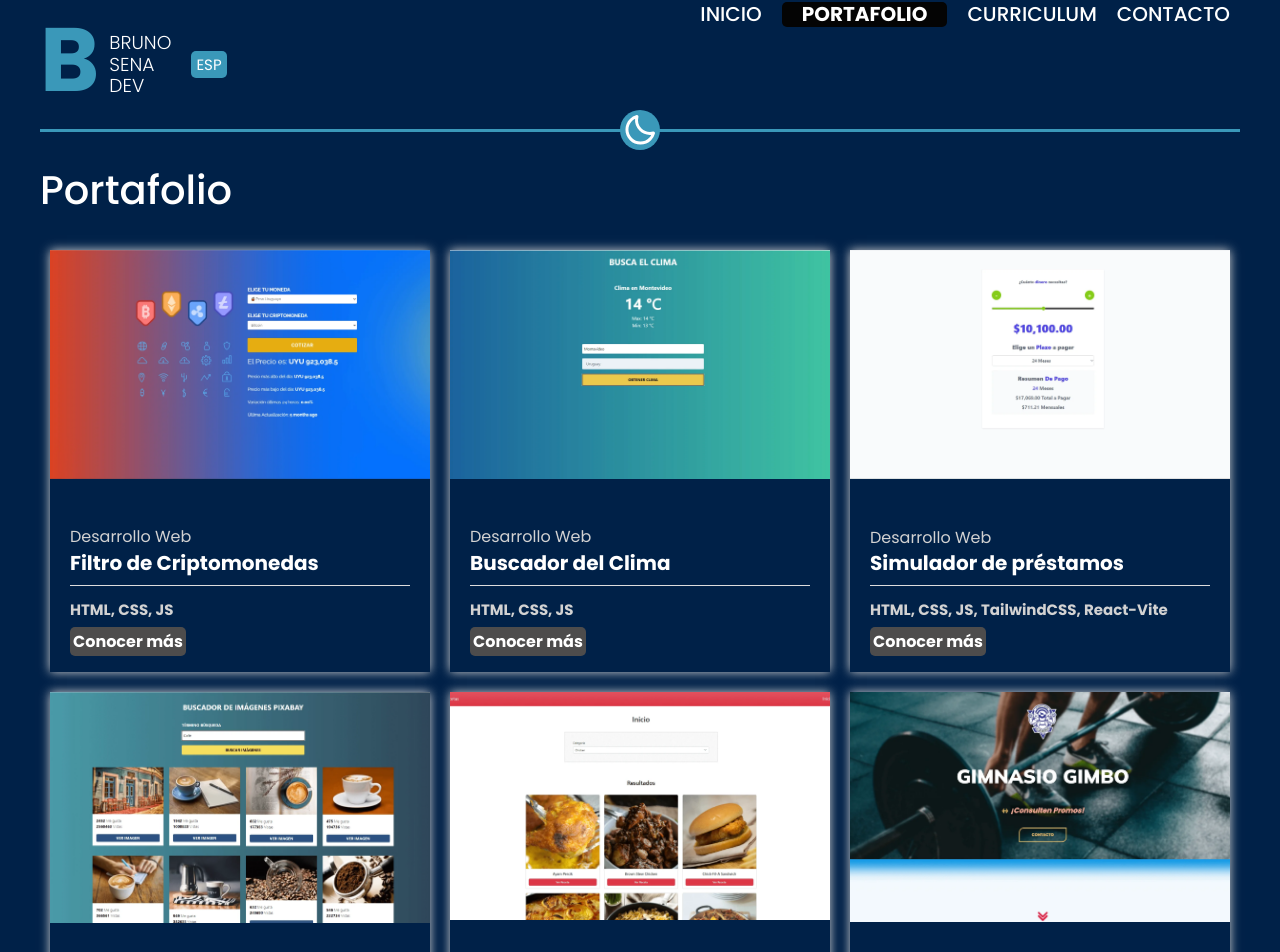
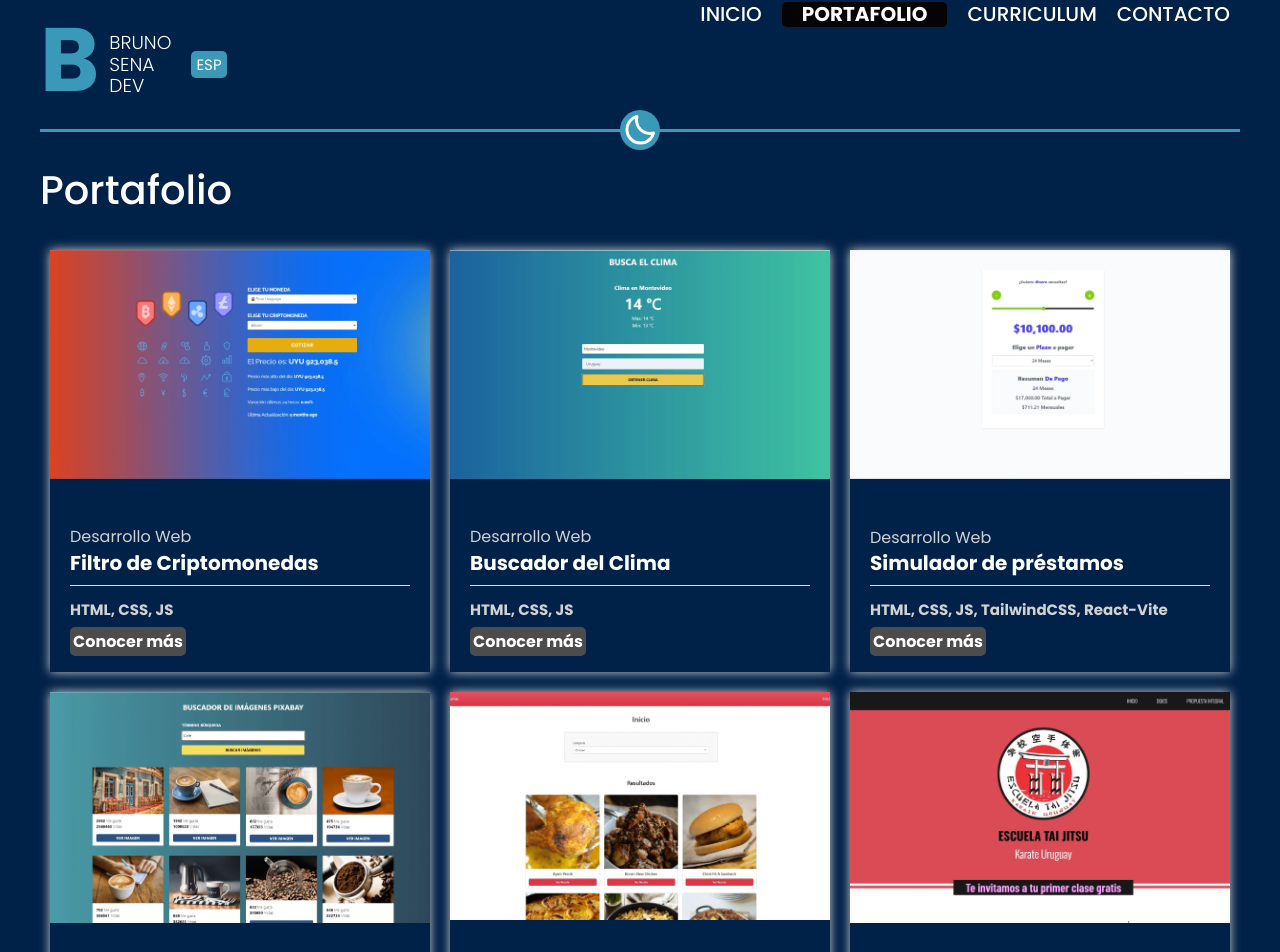
Before and after one commit to brujavsen/my-portfolio, a React (Create React App) app: page /portfolio in a window 1280 px wide. Shown: the top 952 px of the page. Built offline with nearby package versions, Linux system fonts and the light colour scheme.

Commit message:
new changes

```diff
--- a/src/components/Resume.js
+++ b/src/components/Resume.js
@@ -110,7 +110,7 @@ const Resume = () => {
             )}
           </div>
         </div>
-        {/* Experiencias */}
+        {/* Experiencias
         <div className='fbasis exp-cnt'>
           <h2>{lang ? "Experience" : "Experiencia"}</h2>
           <div>
@@ -143,7 +143,7 @@ const Resume = () => {
               <div>Loading...</div>
             )}
           </div>
-        </div>
+        </div> */}
         {/* Educacion */}
         <div className='fbasis education'>
           <h2>{lang ? "Certificates" : "Certificados"}</h2>
--- a/src/data/works.js
+++ b/src/data/works.js
@@ -56,7 +56,7 @@ export const works = [
         'url': 'https://karate-tai-jitsu-web.vercel.app/',
         'technology': 'REACT, SASS',
         'category': 'Desarrollo Web',
-        'image': 'project-6',
+        'image': 'project-7',
         'description': 'Un proyecto dirigido a una escuela de Karate, este proyecto continua en desarrollo, desarrollado con ReactJS'
     },
     {
@@ -66,7 +66,7 @@ export const works = [
         'url': 'https://karate-tai-jitsu-web.vercel.app/',
         'technology': 'REACT, SASS',
         'category': 'Desarrollo Web',
-        'image': 'project-7',
+        'image': 'project-6',
         'description': 'Un proyecto dirigido a un gimnasio, un sitio informativo estático. Desarrollado con ReactJS'
     },
     {
```
